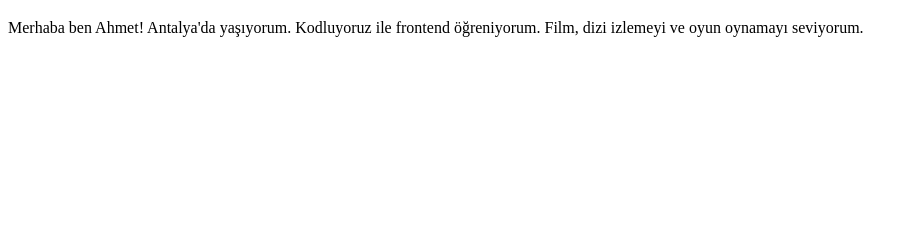
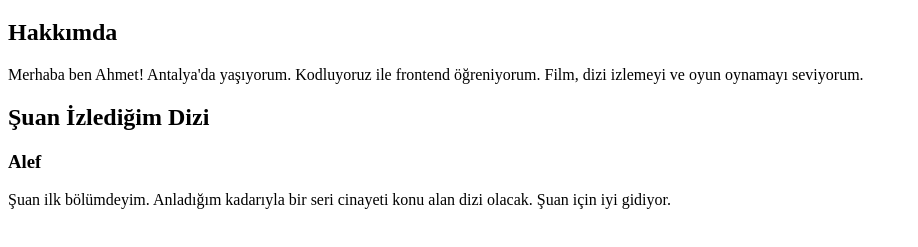
Before and after one commit to ahmet303/html-odev1, a plain HTML site: page index.html in a window 1280 px wide. Shown: the part 61-308 px from the top of the page, without its empty margins (0-918 px from the left). Drawn offline with Linux system fonts and the light colour scheme.

Commit message:
index.html changed

```diff
--- a/index.html
+++ b/index.html
@@ -11,9 +11,19 @@
 <!-- Ad Soyad -->
 <h1>Ahmet IŞIK</h1>
 
+<h2>Hakkımda</h2>
+
 <!-- Paragraf -->
 <p>Merhaba ben Ahmet! Antalya'da yaşıyorum. Kodluyoruz ile frontend öğreniyorum. Film, dizi izlemeyi ve oyun oynamayı seviyorum.</p>
 
+<!-- Şuan izlediğim dizi -->
+<h2>Şuan İzlediğim Dizi</h2>
+
+<!-- Dizi isim -->
+<h3>Alef</h3>
+
+<!-- Dizi açıklama -->
+<p>Şuan ilk bölümdeyim. Anladığım kadarıyla bir seri cinayeti konu alan dizi olacak. Şuan için iyi gidiyor.</p>
 
 </body>
 </html>
```
